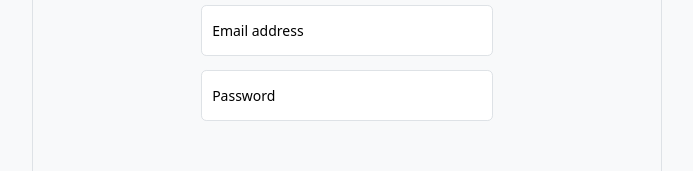
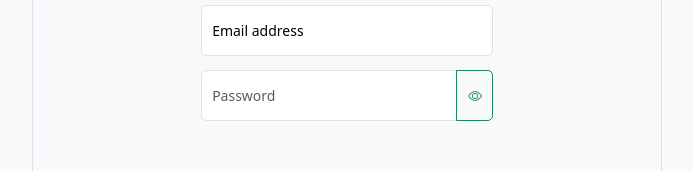
Before and after one commit to thoyoin/course-project, a React (Create React App) app in the folder client/: page /Login in a window 1280 px wide. Shown: the part 321-492 px from the top of the page, without its empty margins (293-986 px from the left). Built offline with nearby package versions, Linux system fonts and the light colour scheme.

Commit message:
auth ready

```diff
--- a/client/package.json
+++ b/client/package.json
@@ -15,7 +15,7 @@
     "react-scripts": "5.0.1",
     "web-vitals": "^2.1.4"
   },
-  "proxy": "http://localhost:5000",
+  "proxy": "http://localhost:5050",
   "scripts": {
     "start": "react-scripts start",
     "build": "react-scripts build",
--- a/client/src/components/Login.js
+++ b/client/src/components/Login.js
@@ -1,20 +1,81 @@
-import React from 'react'
+import React, { useState } from 'react'
+import axios from 'axios';
+import { useNavigate } from 'react-router-dom';
 
 const Login = () => {
+    const [email, setEmail] = useState('');
+    const [password, setPassword] = useState('');
+    const [errors, setErrors] = useState('');
+    const [showPassword, setShowPassword] = useState(false);
+    const navigate = useNavigate();
+
+    const handleLogin = async () => {
+        setErrors('');
+        const newErrors = {};
+
+        if (!email) newErrors.email = 'Please enter your email';
+        if (!password) newErrors.password = 'Please enter your password';
+
+        if (Object.keys(newErrors).length > 0) {
+            setErrors(newErrors);
+            return
+        };
+
+        try {
+            const res = await axios.post('/api/auth/login', {email, password});
+            localStorage.setItem('token', res.data.token);
+            navigate('/MainPage')
+        } catch (err) {
+            console.error('Login error:', err);
+            setErrors({server: 'Invalid email or password'});
+        }
+    }
+
+    const show = <i class="bi bi-eye"></i>
+    const hide = <i class="bi bi-eye-slash"></i>
+
   return (
     <div>
         <div className='container-fluid vh-100 text-bg-light d-flex flex-row justify-content-center align-items-center'>
             <div className='container-sm w-50 p-4 border rounded d-flex flex-column justify-content-center align-items-center'>
                 <div className='text-center mb-5'><h3>Login</h3></div>
                 <div className="form-floating mb-3 w-50">
-                    <input style={{outline:'none', boxShadow:'none'}} type="email" className="form-control" id="floatingInput" placeholder="name@example.com"/>
+                    <input
+                        style={{outline:'none', boxShadow:'none'}}
+                        type="email"
+                        className="form-control"
+                        id="floatingInput"
+                        placeholder="name@example.com"
+                        value={email}
+                        onChange={e => setEmail(e.target.value)}/>
                     <label for="floatingInput">Email address</label>
                 </div>
                 <div className="form-floating mb-3 w-50">
-                    <input style={{outline:'none', boxShadow:'none'}} type="password" className="form-control" id="floatingPassword" placeholder="Password"/>
-                    <label for="floatingPassword">Password</label>
+                <div className="input-group">
+                    <input
+                    style={{ outline: 'none', boxShadow: 'none', height:'51px'}}
+                    type={showPassword ? 'text' : 'password'}
+                    className={`form-control ${errors.password ? 'is-invalid' : ''}`}
+                    id="floatingPassword"
+                    placeholder="Password"
+                    value={password}
+                    onChange={e => {
+                        setPassword(e.target.value);
+                        setErrors(prev => ({ ...prev, password: undefined }));
+                    }}
+                    />
+                    <button
+                        type="button"
+                        className="btn input-group-text btn-outline-success"
+                        data-bs-toggle='button'
+                        onClick={() => setShowPassword(prev => !prev)}
+                        tabIndex={-1}
+                    >
+                        {showPassword ? hide : show}
+                    </button>
                 </div>
-                <div className='text-center mt-5'><button type="submit" className="btn btn-outline-success">Sign In</button></div>
+                </div>
+                <div className='text-center mt-5'><button type="submit" className="btn btn-outline-success" onClick={handleLogin}>Sign In</button></div>
                 <div className='d-flex flex-row justify-content-between w-100'>
                     <a className='link-secondary' href='/Registration'>Don't have an account?</a>
                     <a className='link-secondary' href='1'>Forgot password?</a>
```
Also changed, not shown: client/src/components/Registration.js (+12 -5 lines), 1 other file (tests, documents, lock files or other folders).
